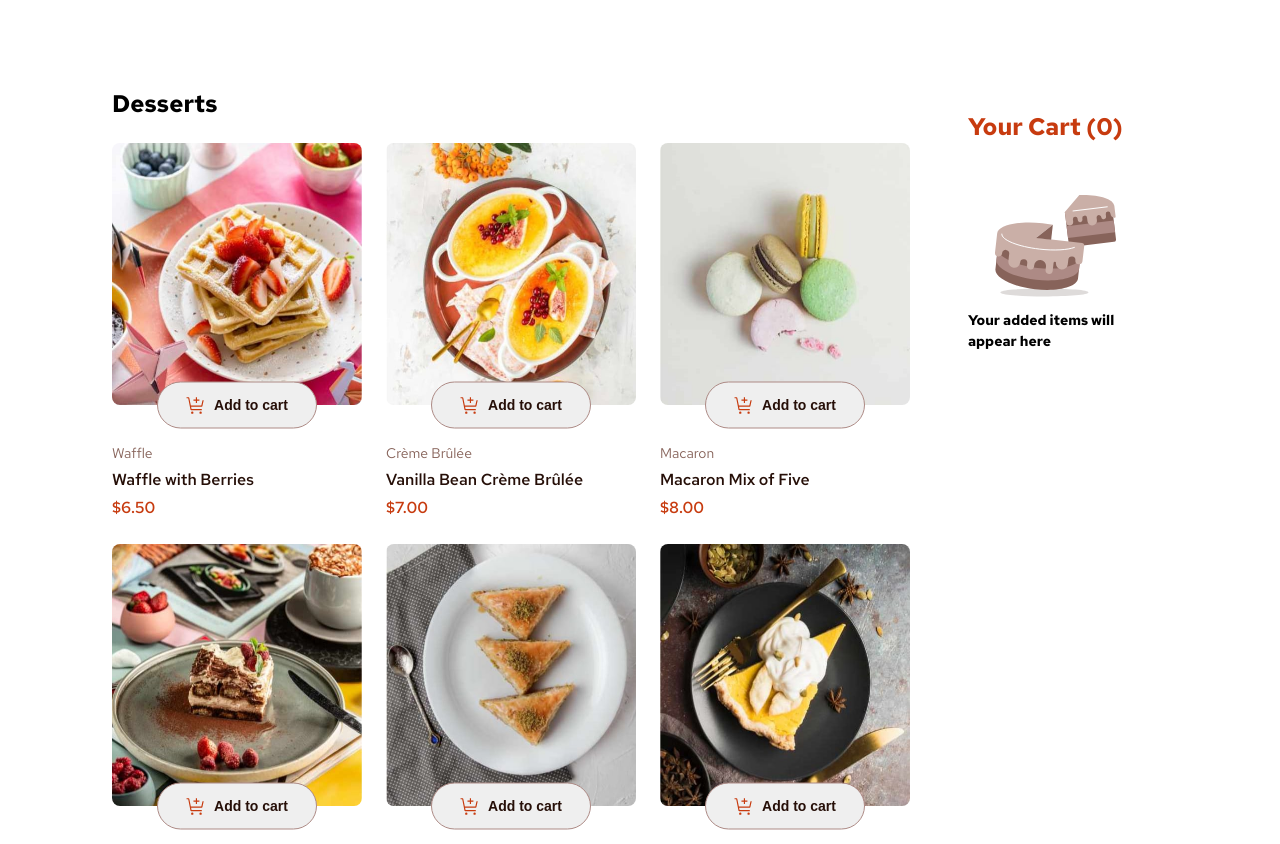
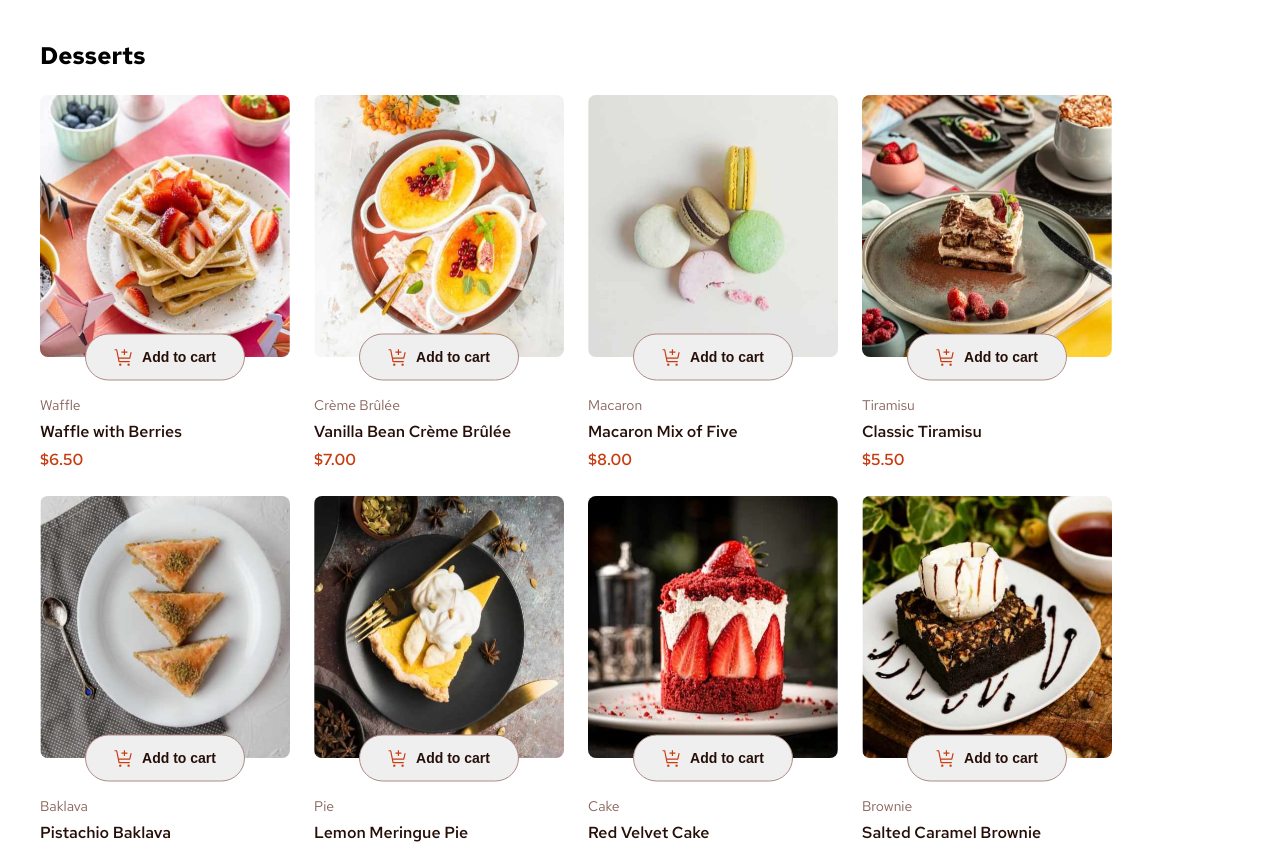
Before and after one commit to Tripouille/fm-product-list-with-cart, a Vue app: page / in a window 1280 px wide. Shown: the top 844 px of the page. Built offline with nearby package versions, Linux system fonts and the light colour scheme.

Commit message:
feat: handle responsive on main layout

```diff
--- a/src/App.vue
+++ b/src/App.vue
@@ -5,17 +5,43 @@ import ShoppingCart from "./components/ShoppingCart.vue";
 
 <template>
   <main>
-    <Desserts />
-    <ShoppingCart />
+    <Desserts class="desserts" />
+    <ShoppingCart class="shopping-cart" />
   </main>
 </template>
 
 <style scoped>
 main {
   max-width: 90rem;
+  padding: var(--spc-300);
   margin: 0 auto;
-  padding: 5.5rem 7rem;
-  display: flex;
+  display: grid;
   gap: var(--spc-400);
+  grid-template-columns: auto 1fr;
+  grid-template-areas:
+    "desserts desserts"
+    "shopping-cart shopping-cart";
+
+  .desserts {
+    grid-area: desserts;
+  }
+
+  .shopping-cart {
+    grid-area: shopping-cart;
+    width: 100%;
+  }
+
+  @media (min-width: 768px) {
+    padding: var(--spc-500);
+  }
+
+  @media (min-width: 1440px) {
+    padding: var(--spc-1100) var(--spc-1300);
+
+    grid-template-areas: "desserts shopping-cart";
+    .desserts {
+      width: 50rem;
+    }
+  }
 }
 </style>
--- a/src/components/Desserts.vue
+++ b/src/components/Desserts.vue
@@ -23,7 +23,6 @@ section {
   }
 
   ul {
-    width: 50rem;
     display: flex;
     flex-direction: row;
     flex-wrap: wrap;
--- a/src/components/ShoppingCart.vue
+++ b/src/components/ShoppingCart.vue
@@ -11,7 +11,7 @@ const formattedTotalPrice = computed(() => {
 </script>
 
 <template>
-  <aside>
+  <aside class="shopping-cart">
     <h2 class="text-preset-2">Your Cart ({{ totalQuantity }})</h2>
     <section class="empty-cart" v-if="!totalQuantity">
       <img src="/assets/images/illustration-empty-cart.svg" alt="empty cart" />
@@ -48,9 +48,8 @@ const formattedTotalPrice = computed(() => {
 </template>
 
 <style lang="scss" scoped>
-aside {
+.shopping-cart {
   padding: var(--spc-300);
-  width: 100%;
 
   h2 {
     color: var(--clr-red);
--- a/src/style.css
+++ b/src/style.css
@@ -33,6 +33,7 @@
   --clr-black: #000;
   --clr-white: #fff;
 
+  --spc-1300: 7rem;
   --spc-1100: 5.5rem;
   --spc-500: 2.5rem;
   --spc-400: 2rem;
```
